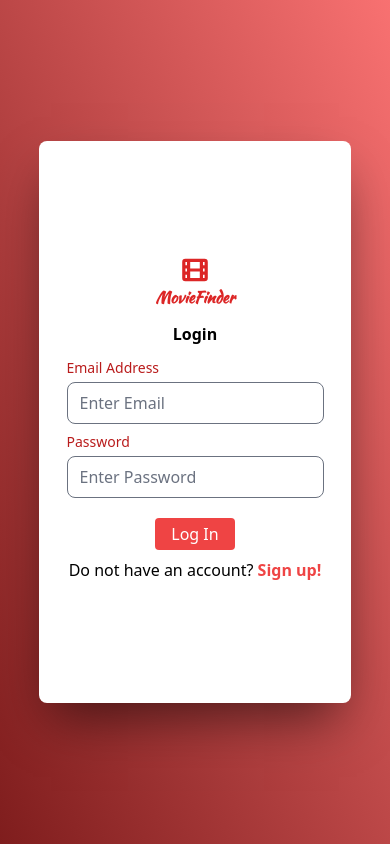
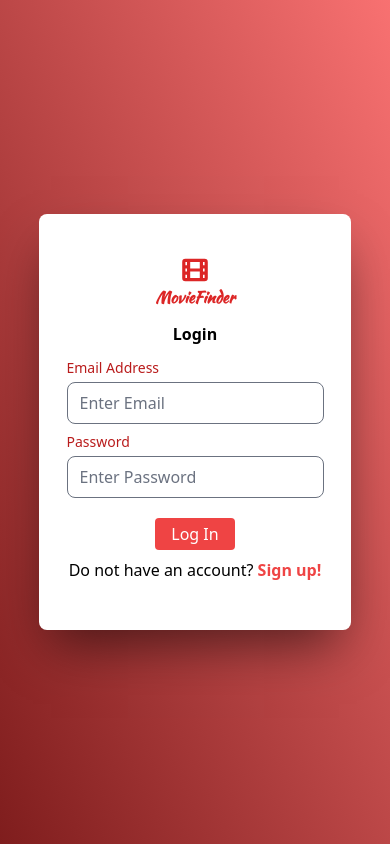
Before and after one commit to Ashmn07/MovieFinder, a React (Create React App) app in the folder client/: page /login in a window 390 px wide. Built offline with nearby package versions, Linux system fonts and the light colour scheme; sample sign-in values are in the browser's storage.

Commit message:
Small Mobile Type UI error fix

```diff
--- a/client/src/components/Login.js
+++ b/client/src/components/Login.js
@@ -73,9 +73,9 @@ function Login() {
         backgroundSize: 'cover',
     }
     return (
-    <div className="m-0 p-0 flex justify-center items-center bg-gradient-to-bl from-red-400 to-red-900 h-screen">
+    <div className="m-0 p-0 flex justify-center items-center bg-gradient-to-bl from-red-400 to-red-900 min-h-screen h-full">
         <div className="bg-white rounded-lg flex h-2/3 w-4/5 md:w-3/4 lg:w-3/4 shadow-2xl">
-            <div className="flex-1 self-center">
+            <div className="flex-1 self-center py-10">
                 <div className="flex-col flex items-center px-3">
                     <svg xmlns="http://www.w3.org/2000/svg"
                      className="h-8 w-8 text-red-600 fill-current" viewBox="0 0 20 20">
--- a/client/src/components/Signup.js
+++ b/client/src/components/Signup.js
@@ -69,9 +69,9 @@ function Signup() {
         backgroundSize: 'cover',
     }
     return (
-    <div className="m-0 p-0 flex justify-center items-center bg-gradient-to-bl from-red-400 to-red-900 h-screen">
+    <div className="m-0 p-0 flex justify-center items-center bg-gradient-to-bl from-red-400 to-red-900 min-h-screen h-full">
         <div className="bg-white rounded-lg flex h-3/4 w-3/4 md:w-3/4 lg:h-2/3 lg:w-3/4 shadow-2xl">
-            <div className="flex-1 self-center">
+            <div className="flex-1 self-center py-10">
                 <div className="flex-col flex items-center">
                     <svg xmlns="http://www.w3.org/2000/svg"
                      className="h-8 w-8 text-red-600 fill-current" viewBox="0 0 20 20">
--- a/client/tailwind.config.js
+++ b/client/tailwind.config.js
@@ -2,7 +2,7 @@ const defaultTheme = require('tailwindcss/defaultTheme')
 
 module.exports = {
   // purge: ['./src/**/*.{js,jsx,ts,tsx}', './public/index.html'],
-  purge:[],
+  purge:false,
   darkMode: false, // or 'media' or 'class'
   theme: {
     extend: {
```
